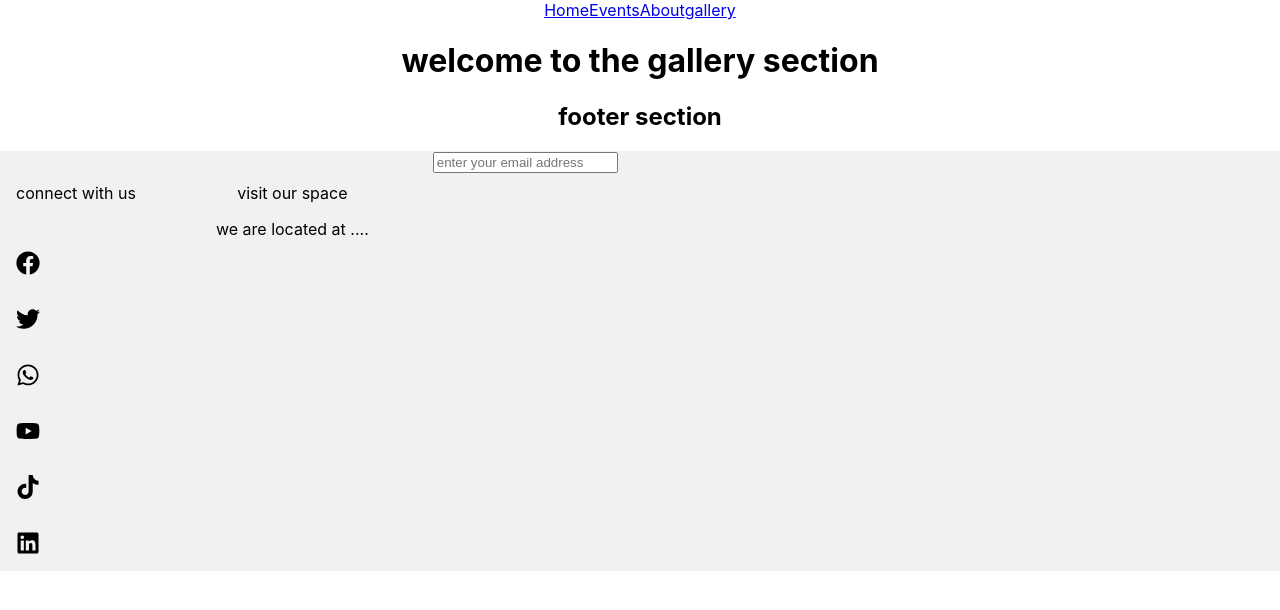
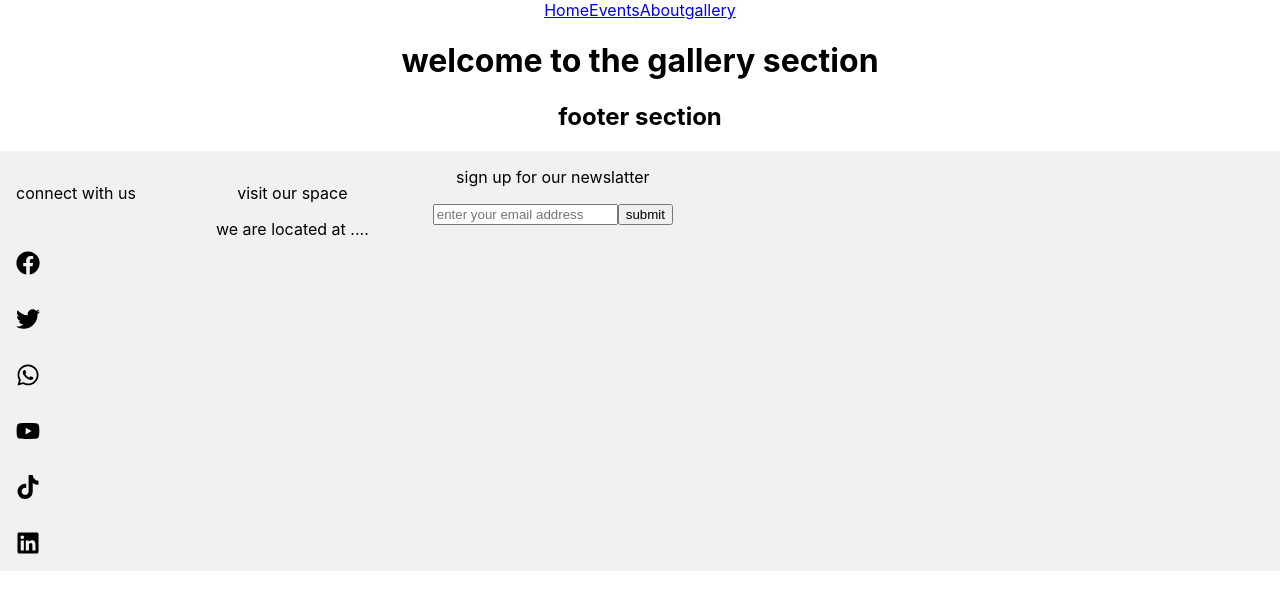
Before and after one commit to Kris-Ekiteles/ekai_empiror, a React (Create React App) app: page /gallery in a window 1280 px wide. Shown: the top 610 px of the page. Built offline with nearby package versions, Linux system fonts and the light colour scheme.

Commit message:
footer button submit

```diff
--- a/src/components/Footer.js
+++ b/src/components/Footer.js
@@ -1,5 +1,6 @@
 import React from "react";
 import { Link } from "react-router-dom";
+
 import "./Footer.css";
 import {
   FaFacebook,
@@ -33,13 +34,14 @@ const Footer = () => {
         <div className="our_space">
           <p> visit our space</p>
 
-            <p>we are located at ....</p>
-
+          <p>we are located at ....</p>
         </div>
         <div className="newslater">
+          <p>sign up for our newslatter</p>
           <input type="email" placeholder="enter your email address" />
+          <button typeof="submit">submit</button>
+        </div>
 
-        </div>
       </footer>
     </div>
   );
```
